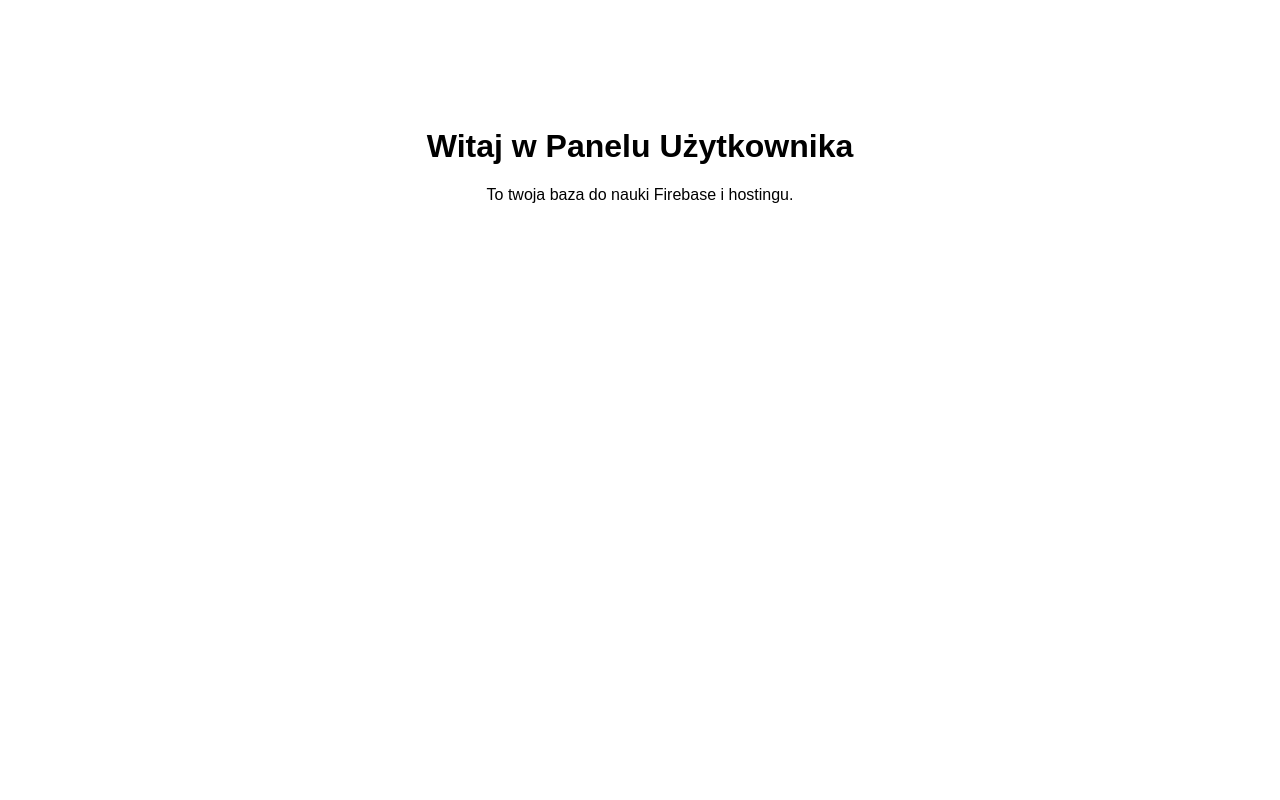
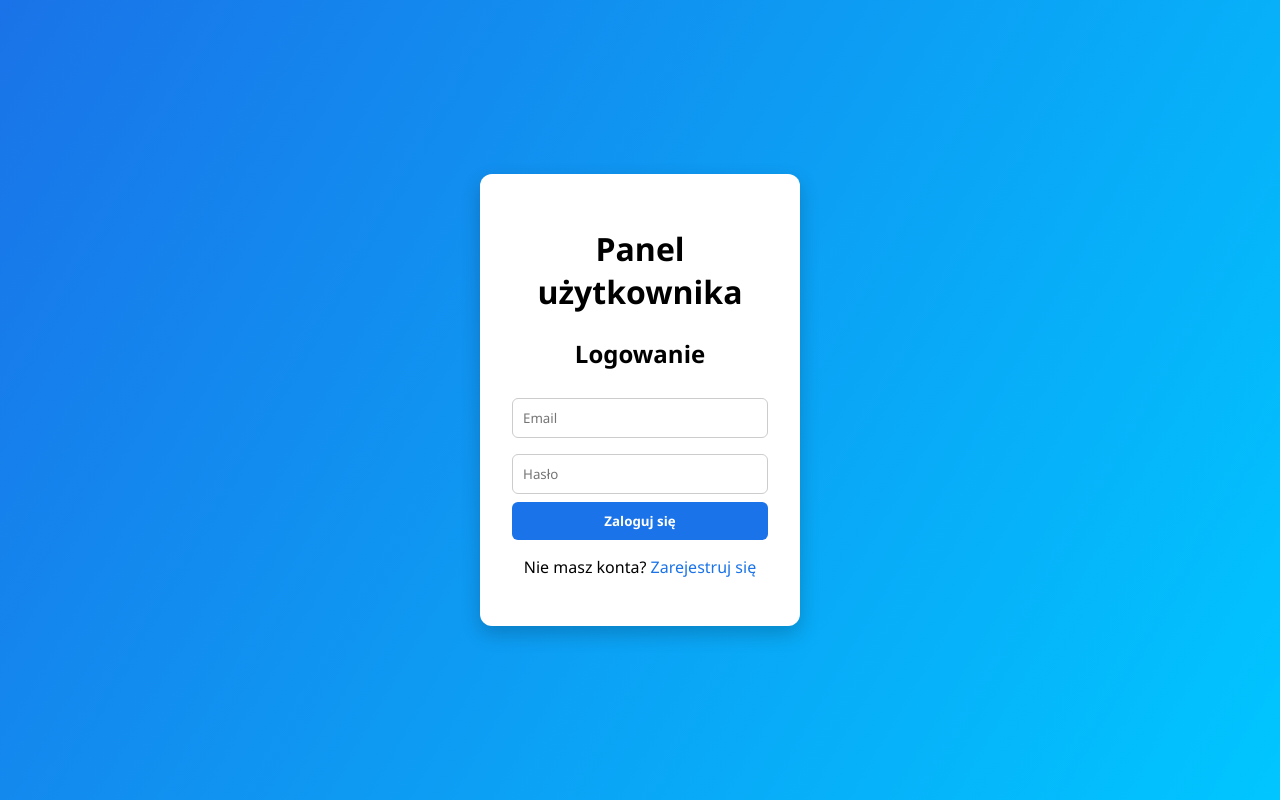
Before and after one commit to dawidwieczorek207/panel-uzytkownika, a plain HTML site: page index.html in a window 1280 px wide. Drawn offline with Linux system fonts and the light colour scheme.

Commit message:
Dzień 2: frontend logowania i panelu

```diff
--- a/index.html
+++ b/index.html
@@ -1,14 +1,32 @@
 <!DOCTYPE html>
 <html lang="pl">
 <head>
-  <meta charset="UTF-8">
-  <meta name="viewport" content="width=device-width, initial-scale=1.0">
-  <title>Panel Użytkownika</title>
-  <link rel="stylesheet" href="style.css">
+  <meta charset="UTF-8" />
+  <meta name="viewport" content="width=device-width, initial-scale=1.0" />
+  <title>Panel użytkownika - Logowanie</title>
+  <link rel="stylesheet" href="style.css" />
 </head>
 <body>
-  <h1>Witaj w Panelu Użytkownika</h1>
-  <p>To twoja baza do nauki Firebase i hostingu.</p>
+  <div class="container">
+    <h1>Panel użytkownika</h1>
+
+    <div id="login-form" class="form active">
+      <h2>Logowanie</h2>
+      <input type="email" id="login-email" placeholder="Email" />
+      <input type="password" id="login-password" placeholder="Hasło" />
+      <button id="login-btn">Zaloguj się</button>
+      <p>Nie masz konta? <span class="link" id="show-register">Zarejestruj się</span></p>
+    </div>
+
+    <div id="register-form" class="form">
+      <h2>Rejestracja</h2>
+      <input type="email" id="register-email" placeholder="Email" />
+      <input type="password" id="register-password" placeholder="Hasło" />
+      <button id="register-btn">Zarejestruj się</button>
+      <p>Masz już konto? <span class="link" id="show-login">Zaloguj się</span></p>
+    </div>
+  </div>
+
   <script src="script.js"></script>
 </body>
 </html>
--- a/script.js
+++ b/script.js
@@ -1 +1,19 @@
-console.log("Dzień 1 — wszystko działa!");
+const loginForm = document.getElementById("login-form");
+const registerForm = document.getElementById("register-form");
+const showRegister = document.getElementById("show-register");
+const showLogin = document.getElementById("show-login");
+
+showRegister.addEventListener("click", () => {
+  loginForm.classList.remove("active");
+  registerForm.classList.add("active");
+});
+
+showLogin.addEventListener("click", () => {
+  registerForm.classList.remove("active");
+  loginForm.classList.add("active");
+});
+
+// tymczasowe symulacje logowania
+document.getElementById("login-btn").addEventListener("click", () => {
+  window.location.href = "dashboard.html";
+});
--- a/style.css
+++ b/style.css
@@ -1,5 +1,63 @@
+* {
+  box-sizing: border-box;
+  font-family: "Segoe UI", sans-serif;
+}
+
 body {
-    font-family: Arial, sans-serif;
-    text-align: center;
-    margin-top: 10%;
-  }
+  display: flex;
+  justify-content: center;
+  align-items: center;
+  height: 100vh;
+  background: linear-gradient(120deg, #1a73e8, #00c6ff);
+  margin: 0;
+}
+
+.container {
+  background: white;
+  padding: 2rem;
+  border-radius: 12px;
+  box-shadow: 0 8px 20px rgba(0,0,0,0.2);
+  width: 320px;
+  text-align: center;
+}
+
+h1 {
+  margin-bottom: 1.5rem;
+}
+
+input {
+  width: 100%;
+  padding: 10px;
+  margin: 8px 0;
+  border: 1px solid #ccc;
+  border-radius: 6px;
+}
+
+button {
+  width: 100%;
+  padding: 10px;
+  background: #1a73e8;
+  color: white;
+  border: none;
+  border-radius: 6px;
+  cursor: pointer;
+  font-weight: 600;
+}
+
+button:hover {
+  background: #155fc9;
+}
+
+.link {
+  color: #1a73e8;
+  cursor: pointer;
+  font-weight: 500;
+}
+
+.form {
+  display: none;
+}
+
+.form.active {
+  display: block;
+}
```
Also changed, not shown: dashboard.html (added, +22 -0 lines).
